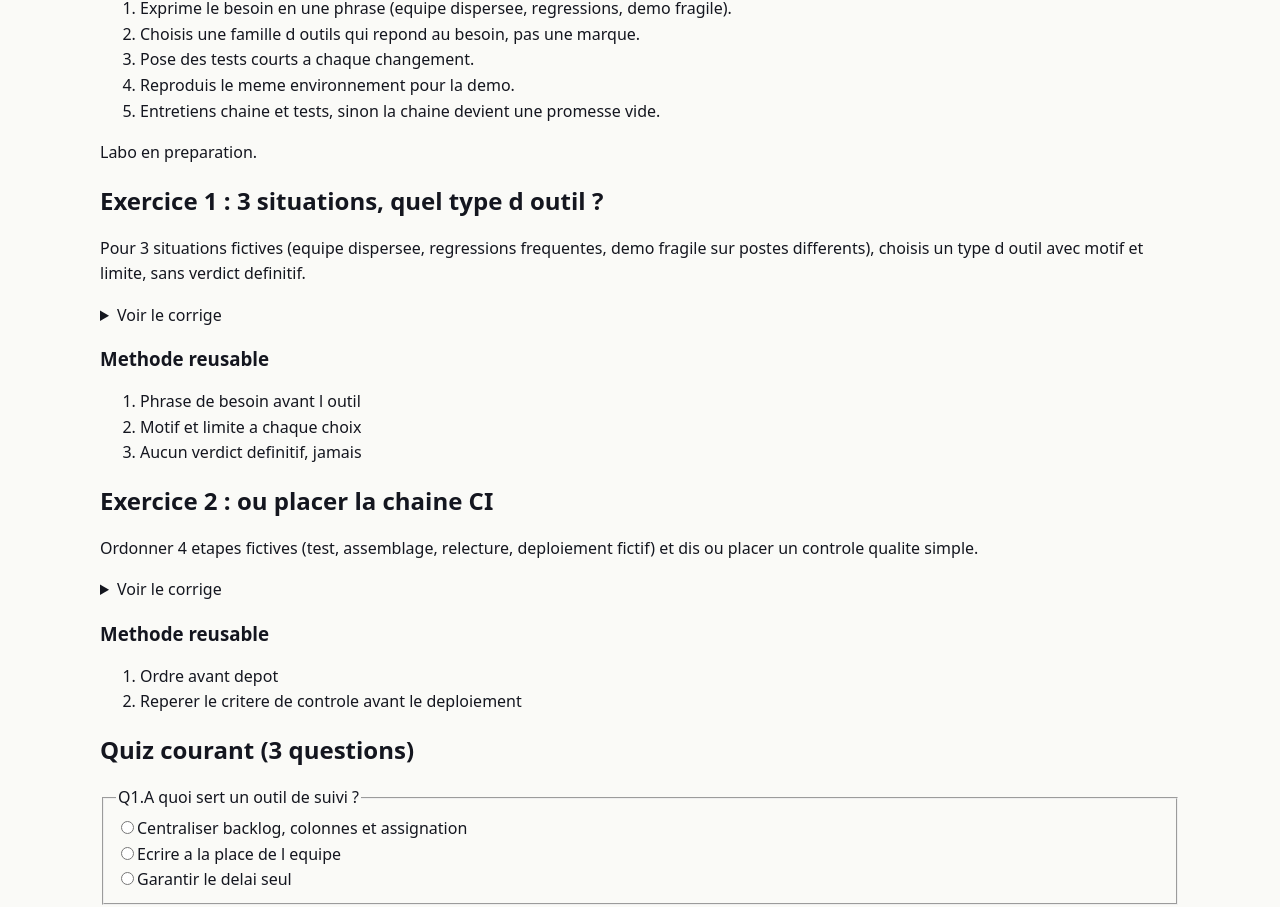
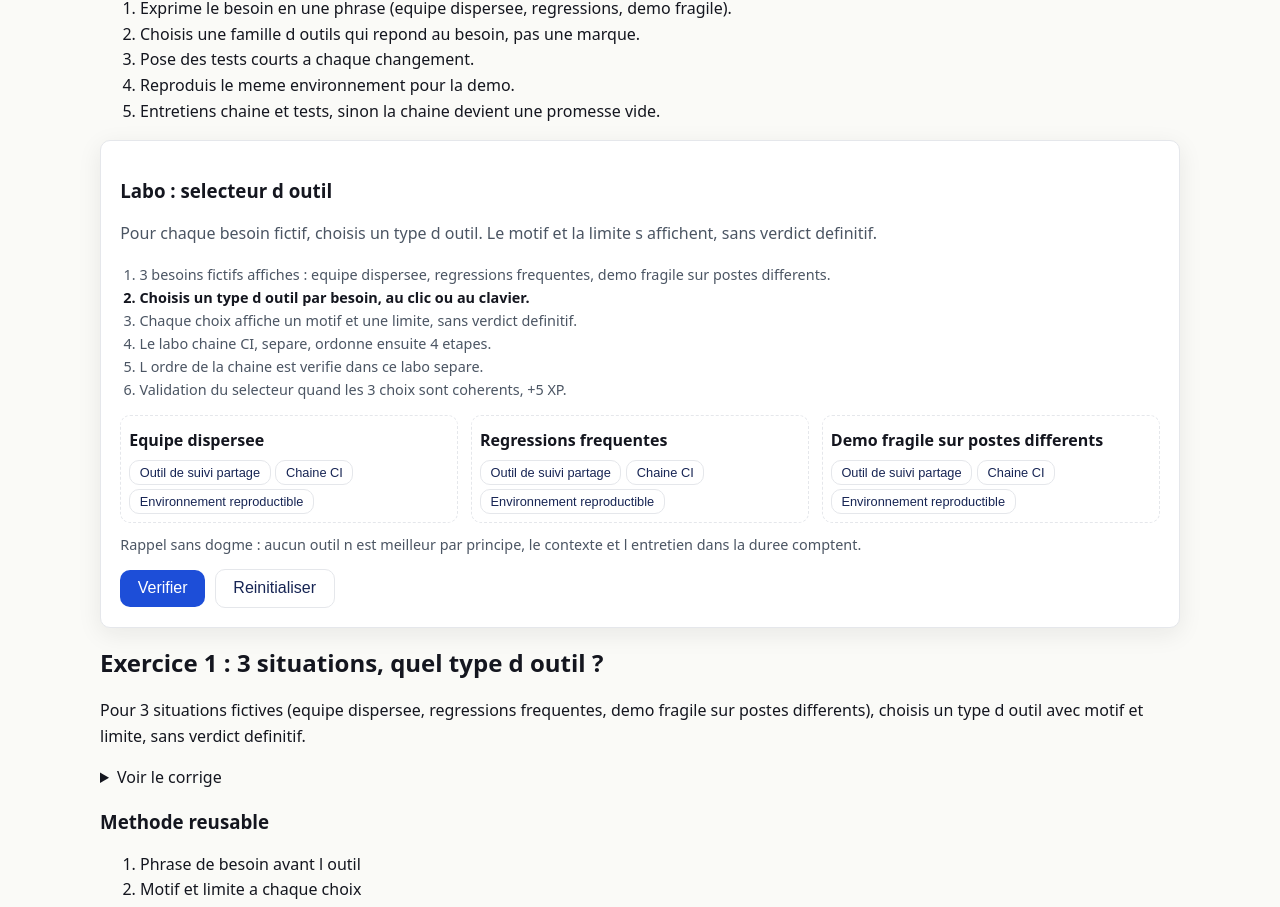
Before and after one commit to Hylst/gestion-projet-it, a React (Vite) app: page /gestion-projet-it/module-5 in a window 1280 px wide. Shown: the part 1092-1999 px from the top of the page. Built offline with nearby package versions, Linux system fonts and the light colour scheme.

Commit message:
feat: selecteur d outil avec motif limite sans verdict definitif

```diff
--- /dev/null
+++ b/src/labos/LaboSelecteurOutil.tsx
@@ -0,0 +1,140 @@
+import { useReducer, useState } from 'react';
+import { LaboFrame } from '../components/LaboFrame';
+import { useProgress } from '../lib/progress';
+
+export const BESOINS = ['Equipe dispersee', 'Regressions frequentes', 'Demo fragile sur postes differents'];
+export const OUTILS = ['Outil de suivi partage', 'Chaine CI', 'Environnement reproductible'];
+export const MOTIFS: Record<string, { motif: string; limite: string }> = {
+  'Outil de suivi partage': { motif: 'Trace et assignation visibles', limite: 'A renseigner regulierement sinon inutile' },
+  'Chaine CI': { motif: 'Tests courts a chaque changement', limite: 'Tests a entretenir' },
+  'Environnement reproductible': { motif: 'Meme poste partout', limite: 'Image a maintenir' },
+};
+export const SUGGESTIONS: Record<string, string> = {
+  'Equipe dispersee': 'Outil de suivi partage',
+  'Regressions frequentes': 'Chaine CI',
+  'Demo fragile sur postes differents': 'Environnement reproductible',
+};
+
+export type SelecteurState = { choix: Record<string, string | null> };
+export type SelecteurAction = { type: 'choisit'; besoin: string; outil: string } | { type: 'reset' };
+
+export function initialState(): SelecteurState {
+  const choix: Record<string, string | null> = {};
+  for (const besoin of BESOINS) choix[besoin] = null;
+  return { choix };
+}
+
+export function reduceSelecteur(s: SelecteurState, a: SelecteurAction): SelecteurState {
+  switch (a.type) {
+    case 'choisit': {
+      if (!BESOINS.includes(a.besoin) || !OUTILS.includes(a.outil)) return s;
+      return { ...s, choix: { ...s.choix, [a.besoin]: a.outil } };
+    }
+    case 'reset':
+      return initialState();
+  }
+}
+
+export function verifierSelecteur(s: SelecteurState): { ok: boolean; messages: string[] } {
+  const messages: string[] = [];
+  for (const besoin of BESOINS) {
+    const choisi = s.choix[besoin];
+    if (choisi === SUGGESTIONS[besoin]) continue;
+    if (!choisi) {
+      messages.push(`« ${besoin} » : aucun outil choisi pour ce besoin.`);
+    } else {
+      messages.push(`« ${besoin} » : ${SUGGESTIONS[besoin]} est souvent retenu pour ce besoin (choix actuel : ${choisi}), a confronter au motif et a la limite.`);
+    }
+  }
+  return { ok: messages.length === 0, messages };
+}
+
+type Props = { valide: boolean; onValide: () => void };
+
+export default function LaboSelecteurOutil(props: Props) {
+  const p = useProgress();
+  const [s, dispatch] = useReducer(reduceSelecteur, undefined, initialState);
+  const [message, setMessage] = useState('');
+  const [valideLocal, setValideLocal] = useState(false);
+  const nbChoix = BESOINS.filter((b) => s.choix[b]).length;
+  const ok = verifierSelecteur(s).ok;
+
+  const choisir = (besoin: string, outil: string) => {
+    dispatch({ type: 'choisit', besoin, outil });
+    setMessage(`${outil} retenu pour « ${besoin} ». Motif et limite affiches, sans verdict definitif.`);
+  };
+
+  const verifier = () => {
+    const r = verifierSelecteur(s);
+    if (r.ok) {
+      setValideLocal(true);
+      setMessage('Les 3 besoins ont un outil avec motif et limite : selecteur valide. Aucun choix n est definitif.');
+      if (!p.laboDone.includes('m5-selecteur')) props.onValide();
+    } else {
+      setMessage(r.messages.join(' '));
+    }
+  };
+
+  const reinitialiser = () => {
+    dispatch({ type: 'reset' });
+    setMessage('');
+    setValideLocal(false);
+  };
+
+  const etapes = [
+    '3 besoins fictifs affiches : equipe dispersee, regressions frequentes, demo fragile sur postes differents.',
+    'Choisis un type d outil par besoin, au clic ou au clavier.',
+    'Chaque choix affiche un motif et une limite, sans verdict definitif.',
+    'Le labo chaine CI, separe, ordonne ensuite 4 etapes.',
+    'L ordre de la chaine est verifie dans ce labo separe.',
+    'Validation du selecteur quand les 3 choix sont coherents, +5 XP.',
+  ];
+
+  const etape = ok ? 6 : nbChoix === 3 ? 5 : nbChoix > 0 ? 3 : 2;
+
+  return (
+    <LaboFrame
+      titre="Labo : selecteur d outil"
+      consigne="Pour chaque besoin fictif, choisis un type d outil. Le motif et la limite s affichent, sans verdict definitif."
+      etapes={etapes}
+      etape={etape}
+      etat={message}
+      onVerifier={verifier}
+      onReinitialiser={reinitialiser}
+      valide={props.valide || valideLocal}
+    >
+      <div className="selecteur-grid">
+        {BESOINS.map((besoin) => {
+          const choisi = s.choix[besoin];
+          const detail = choisi ? MOTIFS[choisi] : undefined;
+          return (
+            <div key={besoin} className="selecteur-besoin">
+              <h4>{besoin}</h4>
+              <div className="selecteur-outils" role="group" aria-label={`Type d outil pour ${besoin}`}>
+                {OUTILS.map((outil) => (
+                  <button
+                    key={outil}
+                    type="button"
+                    className={`btn mini${choisi === outil ? '' : ' secondary'}`}
+                    aria-pressed={choisi === outil}
+                    onClick={() => choisir(besoin, outil)}
+                  >
+                    {outil}
+                  </button>
+                ))}
+              </div>
+              {detail && (
+                <div className="selecteur-detail" role="status">
+                  <p><strong>Motif :</strong> {detail.motif}.</p>
+                  <p><strong>Limite :</strong> {detail.limite}.</p>
+                </div>
+              )}
+            </div>
+          );
+        })}
+      </div>
+      <p className="help">Rappel sans dogme : aucun outil n est meilleur par principe, le contexte et l entretien dans la duree comptent.</p>
+      {message && <p role="alert" className={ok ? 'ok' : 'err'}>{message}</p>}
+    </LaboFrame>
+  );
+}
--- a/src/modules/m5-outils/index.tsx
+++ b/src/modules/m5-outils/index.tsx
@@ -2,6 +2,8 @@ import { ModuleLayout } from '../../components/ModuleLayout';
 import { QuizBlock } from '../../components/QuizBlock';
 import { FicheReflexe } from '../../components/FicheReflexe';
 import Reveal from '../../components/Reveal';
+import LaboSelecteurOutil from '../../labos/LaboSelecteurOutil';
+import { useProgress } from '../../lib/progress';
 import Fiche from './fiche';
 import FilRouge from './filRouge';
 import Demarche from './demarche';
@@ -9,11 +11,17 @@ import Exercices from './exercise';
 import { quiz } from './quiz';
 import { items } from './ficheReflexe';
 
-const Labo = () => (
-  <section id="labo" aria-label="Labo : selecteur d outil et chaine CI">
-    <p>Labo en preparation.</p>
-  </section>
-);
+const Labo = () => {
+  const p = useProgress();
+  return (
+    <section id="labo" aria-label="Labo : selecteur d outil">
+      <LaboSelecteurOutil
+        valide={p.laboDone.includes('m5-selecteur')}
+        onValide={() => p.dispatch({ type: 'labo', id: 'm5-selecteur' })}
+      />
+    </section>
+  );
+};
 
 export const M5Page = () => (
   <ModuleLayout
--- a/src/styles/index.css
+++ b/src/styles/index.css
@@ -111,6 +111,14 @@ a:focus-visible, button:focus-visible, input:focus-visible, [tabindex]:focus-vis
 .kanban-actions { display: inline-flex; gap: 0.2rem; flex-shrink: 0; }
 .kanban-actions .btn.mini { min-width: 2rem; }
 @media (prefers-reduced-motion: reduce) { .kanban-card { transition: none; } }
+.selecteur-grid { display: grid; grid-template-columns: repeat(3, 1fr); gap: 0.8rem; }
+@media (max-width: 50rem) { .selecteur-grid { grid-template-columns: 1fr; } }
+.selecteur-besoin { border: 1px dashed var(--c-line); border-radius: var(--radius); padding: 0.5rem; }
+.selecteur-besoin h4 { margin: 0.2rem 0 0.4rem; }
+.selecteur-outils { display: flex; flex-wrap: wrap; gap: 0.3rem; }
+.selecteur-outils .btn[aria-pressed='true'] { background: var(--c-main); color: #fff; border-color: var(--c-main); }
+.selecteur-detail { margin-top: 0.5rem; border-left: 3px solid var(--c-calm); padding-left: 0.5rem; font-size: 0.95rem; }
+.selecteur-detail p { margin: 0.2rem 0; }
 .pert ul { list-style: none; padding: 0; display: flex; flex-wrap: wrap; gap: 0.4rem; }
 .pert li { border: 1px solid var(--c-line); border-radius: 8px; padding: 0.3rem 0.6rem; }
 .pert li.tendue { border-color: var(--c-main); }
```
Also changed, not shown: 1 other file (tests, documents, lock files or other folders).
